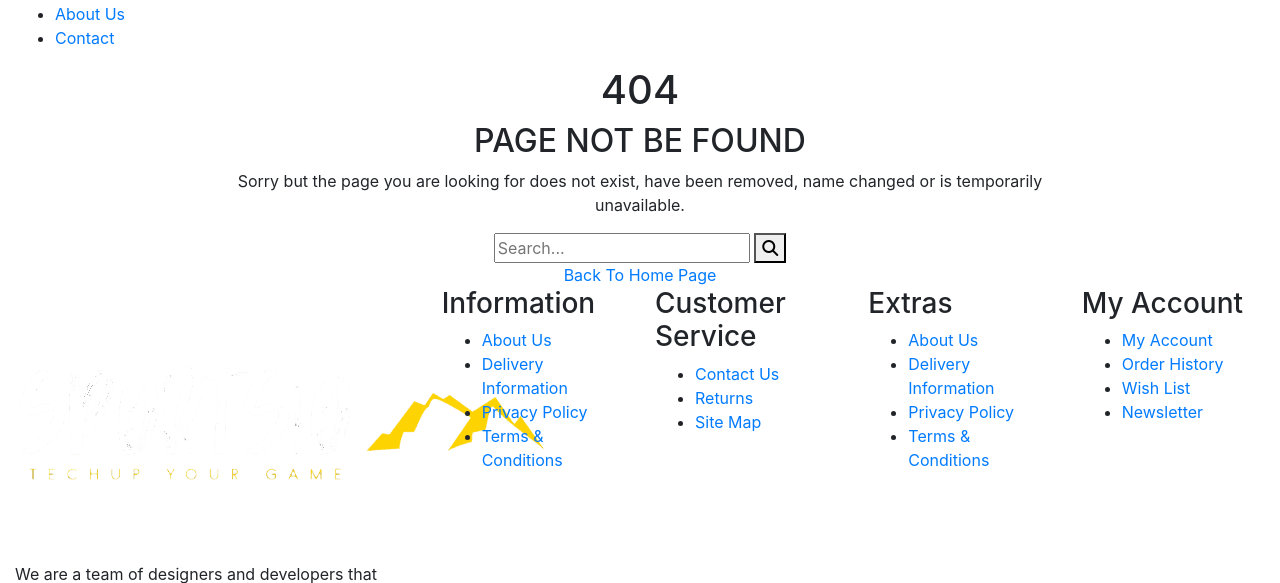
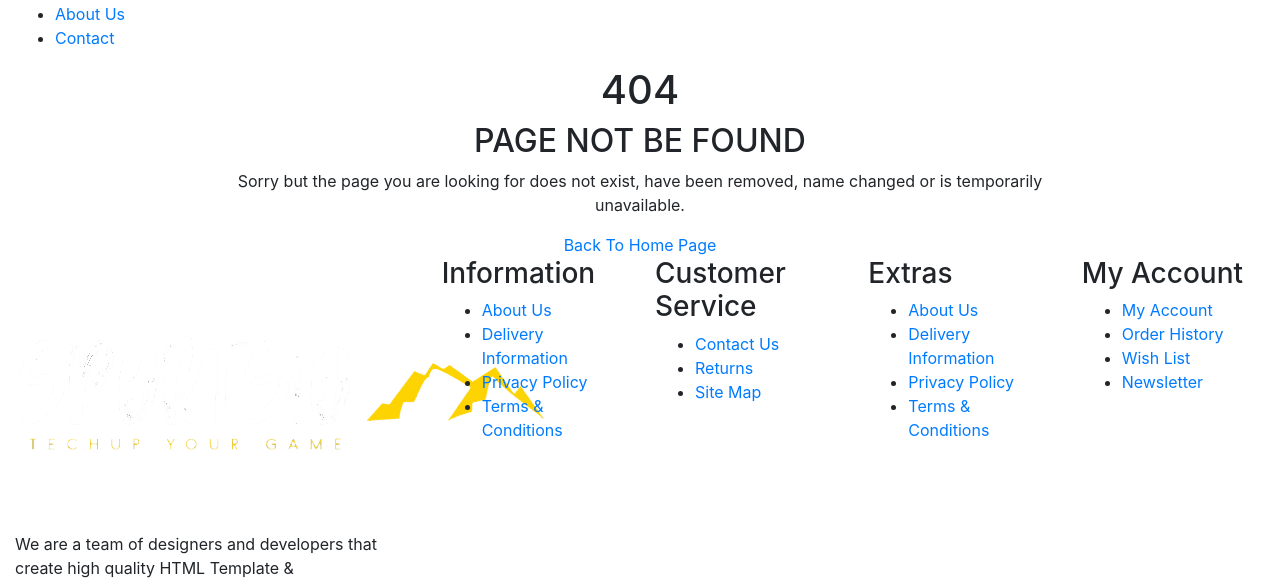
Before and after one commit to jaseeel/my_project, a Django app: template sportsio/templates/404.html in a window 1280 px wide. Shown: the part 596-1179 px from the top of the page. Run offline with Django 3.2, Linux system fonts and the light colour scheme; the template is opened without the code that fills it, so the values that code supplies are empty; some libraries are stand-ins or nearby versions; some web fonts are replaced.

Commit message:
404 update

```diff
--- a/sportsio/templates/404.html
+++ b/sportsio/templates/404.html
@@ -11,14 +11,9 @@
                     <p class="short_desc">Sorry but the page you are looking for does not exist, have been
                         removed, name
                         changed or is temporarily unavailable.</p>
-                    <form action="javascript:void(0)" class="error-form">
-                        <div class="inner-error_form">
-                            <input type="text" placeholder="Search..." class="error-input-text">
-                            <button type="submit" class="error-search_btn"><i class="fa fa-search"></i></button>
-                        </div>
-                    </form>
+
                     <div class="uren-btn-ps_center"></div>
-                    <a href="index.html" class="uren-error_btn">Back To Home Page</a>
+                    <a href="{% url 'home' %}" class="uren-error_btn">Back To Home Page</a>
                 </div>
             </div>
         </div>
```
Also changed, not shown: sportsio/admin_side/views.py (+15 -1 lines).
